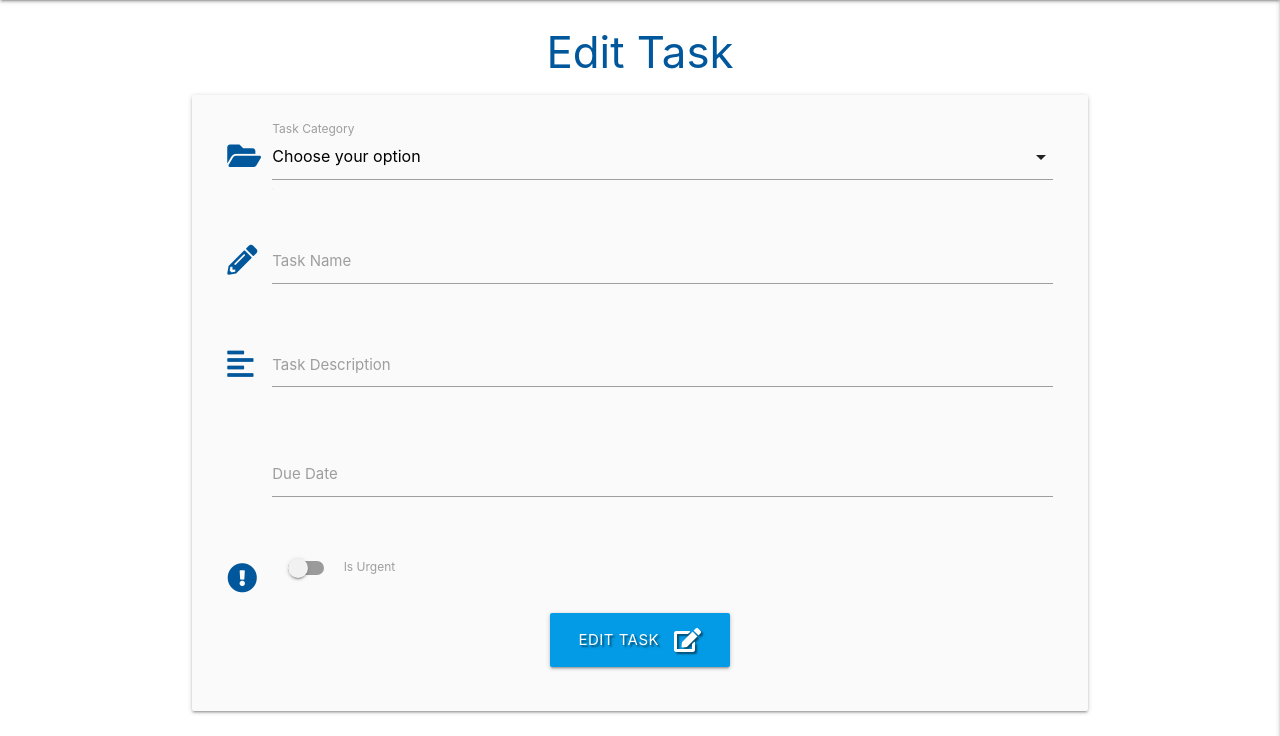
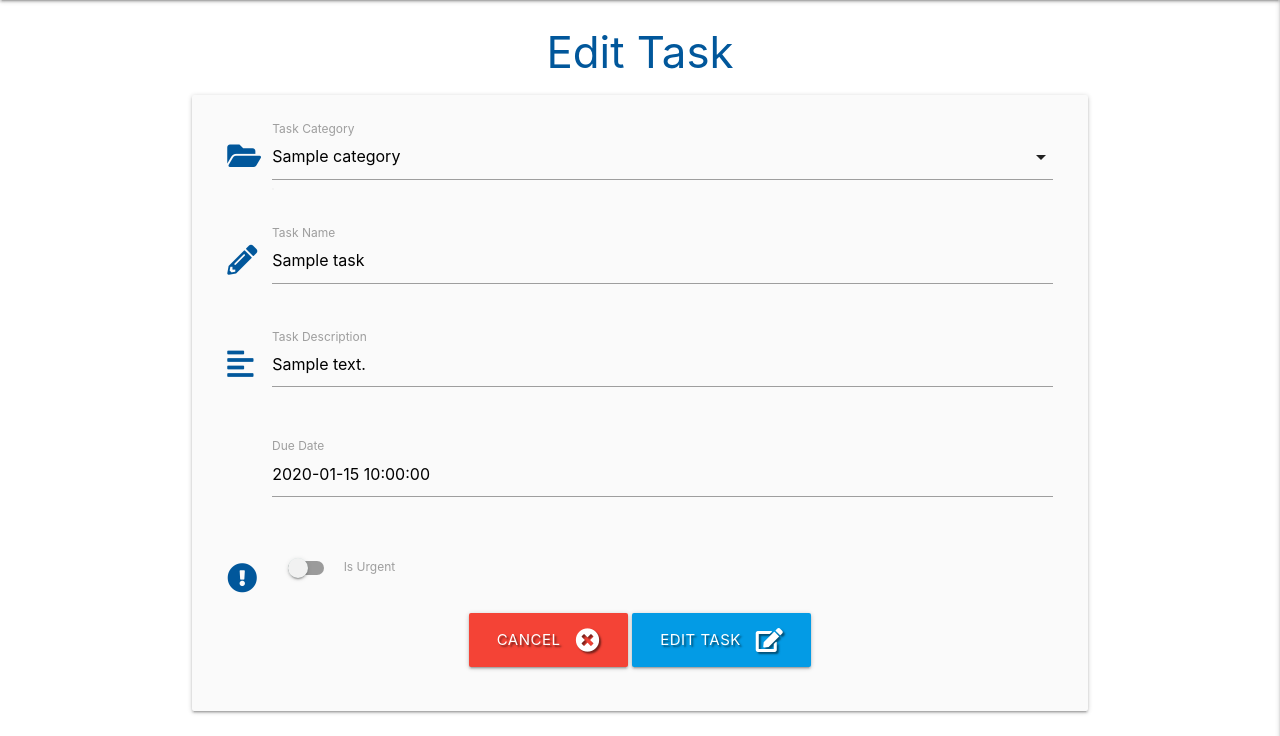
Before and after one commit to adamkcook94/flask-task-manager, a Flask app: template templates/edit_task.html in a window 1280 px wide. Shown: the part 64-800 px from the top of the page. Run offline with Flask 2, Linux system fonts and the light colour scheme; the template is opened without the code that fills it: most values are stand-ins (such as "Sample title", 1, 10 or a date in 2020); some libraries are stand-ins or nearby versions.

Commit message:
Bind data to edit task form

```diff
--- a/templates/edit_task.html
+++ b/templates/edit_task.html
@@ -10,9 +10,13 @@
             <div class="input-field col s12">
                 <i class="fas fa-folder-open prefix light-blue-text text-darken-4"></i>
                 <select id="category_name" name="category_name" class="validate" required>
-                    <option value="" disabled selected>Choose your option</option>
+                    <option value="" disabled>Choose your option</option>
                     {% for category in categories %}
+                    {% if category.category_name == task.category_name %}
+                    <option value="{{ category.category_name}}" selected>{{ category.category_name }}</option>
+                    {% else %}
                     <option value="{{ category.category_name}}">{{ category.category_name }}</option>
+                    {% endif %}
                     {% endfor %}
 
                 </select>
@@ -23,8 +27,8 @@
         <div class="row">
             <div class="input-field col s12">
                 <i class="fas fa-pencil-alt prefix light-blue-text text-darken-4"></i>
-                <input id="task_name" name="task_name" minlength="5" maxlength="50" type="text" class="validate"
-                    required>
+                <input id="task_name" name="task_name" minlength="5" maxlength="50" value="{{ task.task_name }}"
+                    type="text" class="validate" required>
                 <label for="task_name">Task Name</label>
             </div>
         </div>
@@ -33,7 +37,9 @@
             <div class="input-field col s12">
                 <i class="fas fa-align-left light-blue-text text-darken-4 prefix"></i>
                 <textarea id="task_description" name="task_description" minlength="5" maxlength="200"
-                    class="materialize-textarea" required></textarea>
+                    class="materialize-textarea" required>
+                    {{- task.task_description -}}
+                </textarea>
                 <label for="task_description">Task Description</label>
             </div>
         </div>
@@ -42,7 +48,7 @@
             <div class="input-field col s12">
                 <i class="fas fa-calender-alt prefix light-blue-text text-darken-4"></i>
                 <input id="due_date" name="due_date" minlength="5" maxlength="50" type="text"
-                    class="validate datepicker" required>
+                    value="{{ task.due_date }}" class="validate datepicker" required>
                 <label for="due_date">Due Date</label>
             </div>
         </div>
@@ -52,7 +58,11 @@
                 <div class="switch">
                     <i class="fas fa-exclamation-circle light-blue-text text-darken-4 prefix"></i>
                     <label for="is_urgent">
+                        {% if task.is_urgent == "on" %}
+                        <input type="checkbox" id="is_urgent" name="is_urgent" checked>
+                        {% else %}
                         <input type="checkbox" id="is_urgent" name="is_urgent">
+                        {% endif %}
                         <span class="lever"></span>
                         Is Urgent
                     </label>
@@ -62,6 +72,10 @@
         <!--submit button-->
         <div class="row">
             <div class="col s12 center-align">
+                <!--cancel button-->
+                <a href="{{ url_for('get_tasks') }}" class="btn-large red text-shadow">
+                    Cancel <i class="fas fa-times-circle right"></i>
+                </a>
                 <button type="submit" class="btn-large light-blue darken-1 text-shadow">
                     Edit Task <i class="fas fa-edit right"></i>
                 </button>
```
